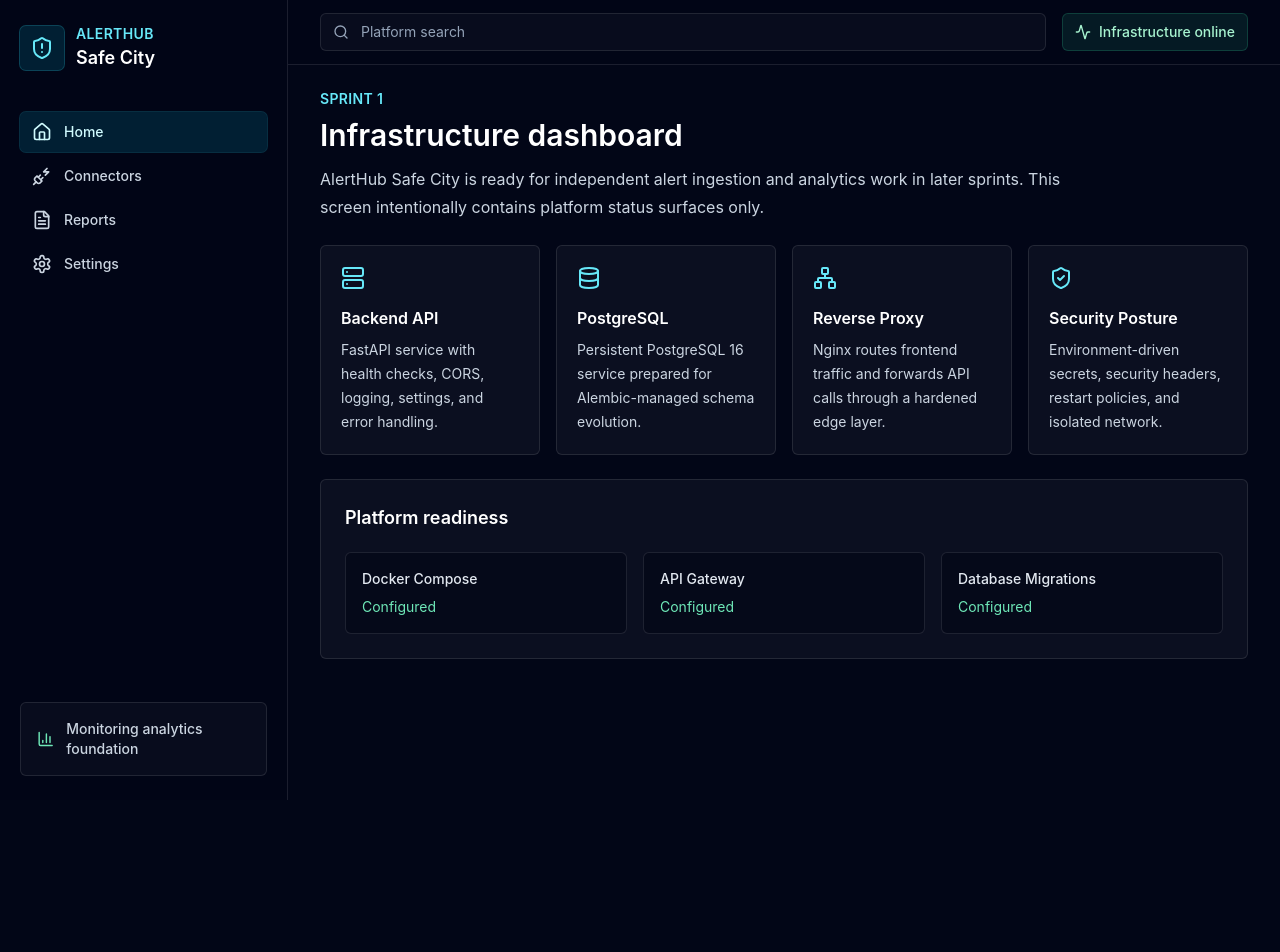
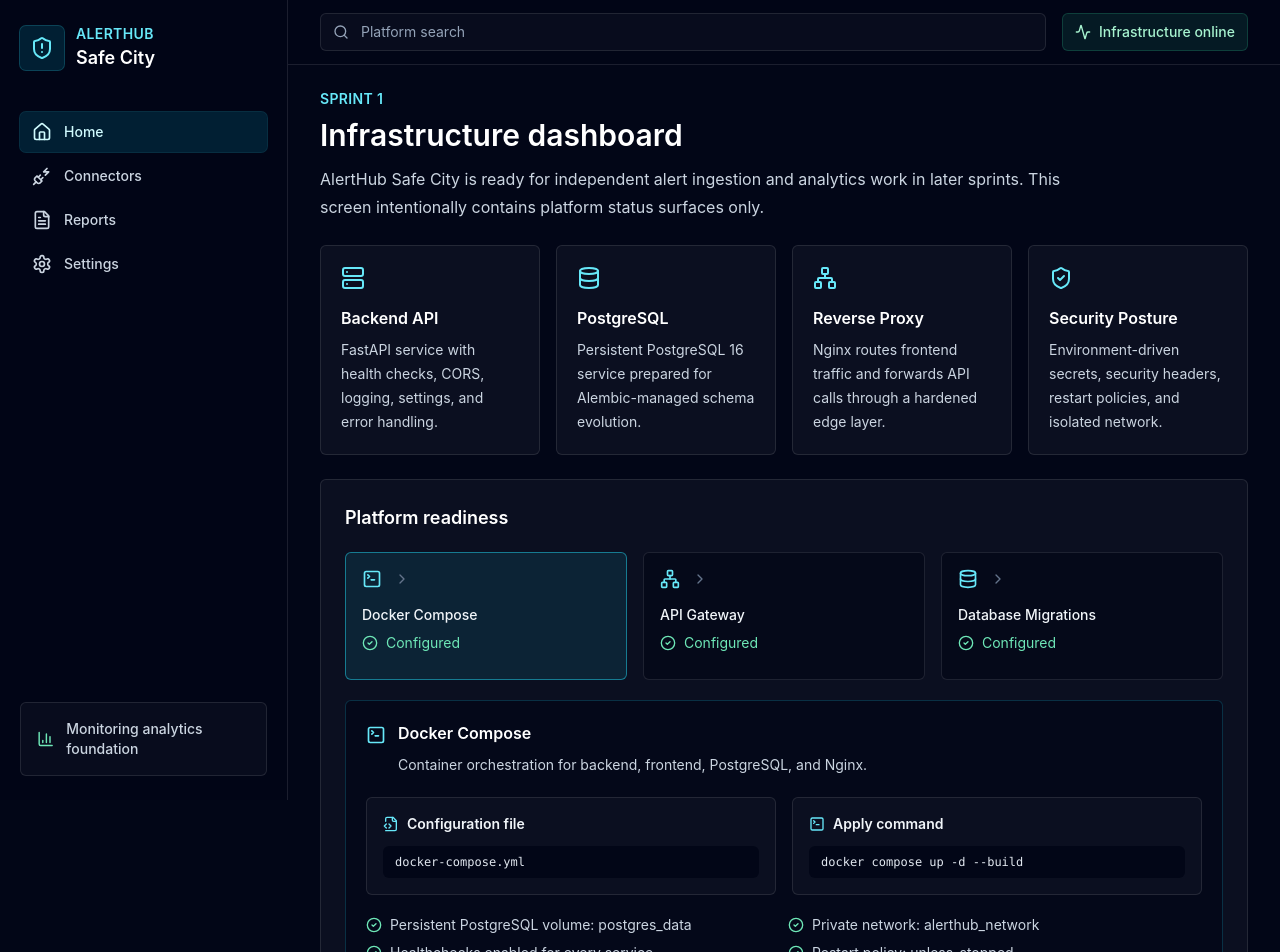
Before and after one commit to gaouchio92-droid/AlertHub-SafeCity, a React (Vite) app in the folder frontend/: page /home in a window 1280 px wide. Shown: the top 952 px of the page. Before the commit the page ends 800 px from the top, so only its background shows below. Built offline with nearby package versions, Linux system fonts and the light colour scheme; no server answers.

Commit message:
Add interactive platform readiness details

```diff
--- a/frontend/src/pages/HomePage.tsx
+++ b/frontend/src/pages/HomePage.tsx
@@ -1,4 +1,14 @@
-import { Database, Network, Server, ShieldCheck } from 'lucide-react';
+import { useState } from 'react';
+import {
+  CheckCircle2,
+  ChevronRight,
+  Database,
+  FileCode2,
+  Network,
+  Server,
+  ShieldCheck,
+  TerminalSquare,
+} from 'lucide-react';
 
 const cards = [
   {
@@ -23,7 +33,60 @@ const cards = [
   },
 ];
 
+const readinessItems = [
+  {
+    key: 'docker',
+    title: 'Docker Compose',
+    status: 'Configured',
+    icon: TerminalSquare,
+    description: 'Container orchestration for backend, frontend, PostgreSQL, and Nginx.',
+    file: 'docker-compose.yml',
+    command: 'docker compose up -d --build',
+    details: [
+      'Persistent PostgreSQL volume: postgres_data',
+      'Private network: alerthub_network',
+      'Healthchecks enabled for every service',
+      'Restart policy: unless-stopped',
+    ],
+  },
+  {
+    key: 'gateway',
+    title: 'API Gateway',
+    status: 'Configured',
+    icon: Network,
+    description: 'Nginx reverse proxy for frontend traffic and API routing.',
+    file: 'nginx/default.conf',
+    command: 'docker compose up -d --force-recreate nginx',
+    details: [
+      'Frontend served from /',
+      'Backend API proxied through /api/',
+      'Connector endpoint exposed through /connectors',
+      'Security headers and gzip enabled',
+    ],
+  },
+  {
+    key: 'database',
+    title: 'Database Migrations',
+    status: 'Configured',
+    icon: Database,
+    description: 'Alembic is wired for PostgreSQL schema management.',
+    file: 'backend/alembic.ini',
+    command: 'docker compose exec backend alembic upgrade head',
+    details: [
+      'PostgreSQL 16 service is healthy before backend starts',
+      'SQLAlchemy connection uses DATABASE_URL',
+      'No domain tables are created in Sprint 1',
+      'Future migrations live under backend/alembic/versions',
+    ],
+  },
+] as const;
+
 export function HomePage() {
+  const [selectedReadinessKey, setSelectedReadinessKey] =
+    useState<(typeof readinessItems)[number]['key']>('docker');
+  const selectedReadiness =
+    readinessItems.find((item) => item.key === selectedReadinessKey) ?? readinessItems[0];
+
   return (
     <section className="space-y-6">
       <div>
@@ -48,12 +111,73 @@ export function HomePage() {
       <div className="rounded-md border border-white/10 bg-white/[0.04] p-6">
         <h3 className="text-lg font-semibold text-white">Platform readiness</h3>
         <div className="mt-5 grid gap-4 md:grid-cols-3">
-          {['Docker Compose', 'API Gateway', 'Database Migrations'].map((item) => (
-            <div key={item} className="rounded-md border border-white/10 bg-slate-950/60 p-4">
-              <p className="text-sm font-medium text-slate-200">{item}</p>
-              <p className="mt-2 text-sm text-emerald-300">Configured</p>
+          {readinessItems.map((item) => (
+            <button
+              key={item.key}
+              type="button"
+              onClick={() => setSelectedReadinessKey(item.key)}
+              className={[
+                'flex min-h-32 flex-col rounded-md border p-4 text-left transition',
+                selectedReadinessKey === item.key
+                  ? 'border-cyan-400/50 bg-cyan-400/10'
+                  : 'border-white/10 bg-slate-950/60 hover:border-cyan-400/30 hover:bg-white/[0.06]',
+              ].join(' ')}
+              aria-pressed={selectedReadinessKey === item.key}
+            >
+              <div className="flex items-center justify-between gap-3">
+                <item.icon className="h-5 w-5 text-cyan-300" aria-hidden="true" />
+                <ChevronRight className="h-4 w-4 text-slate-500" aria-hidden="true" />
+              </div>
+              <p className="mt-4 text-sm font-medium text-slate-100">{item.title}</p>
+              <p className="mt-2 flex items-center gap-2 text-sm text-emerald-300">
+                <CheckCircle2 className="h-4 w-4" aria-hidden="true" />
+                {item.status}
+              </p>
+            </button>
+          ))}
+        </div>
+
+        <div className="mt-5 rounded-md border border-cyan-400/20 bg-slate-950/70 p-5">
+          <div className="flex items-start gap-3">
+            <selectedReadiness.icon className="mt-1 h-5 w-5 text-cyan-300" aria-hidden="true" />
+            <div className="min-w-0 flex-1">
+              <h4 className="text-base font-semibold text-white">{selectedReadiness.title}</h4>
+              <p className="mt-2 text-sm leading-6 text-slate-300">
+                {selectedReadiness.description}
+              </p>
             </div>
-          ))}
+          </div>
+
+          <div className="mt-5 grid gap-4 lg:grid-cols-2">
+            <div className="rounded-md border border-white/10 bg-white/[0.03] p-4">
+              <div className="flex items-center gap-2 text-sm font-semibold text-slate-100">
+                <FileCode2 className="h-4 w-4 text-cyan-300" aria-hidden="true" />
+                Configuration file
+              </div>
+              <code className="mt-3 block overflow-x-auto rounded-md bg-slate-950 px-3 py-2 text-xs text-slate-200">
+                {selectedReadiness.file}
+              </code>
+            </div>
+
+            <div className="rounded-md border border-white/10 bg-white/[0.03] p-4">
+              <div className="flex items-center gap-2 text-sm font-semibold text-slate-100">
+                <TerminalSquare className="h-4 w-4 text-cyan-300" aria-hidden="true" />
+                Apply command
+              </div>
+              <code className="mt-3 block overflow-x-auto rounded-md bg-slate-950 px-3 py-2 text-xs text-slate-200">
+                {selectedReadiness.command}
+              </code>
+            </div>
+          </div>
+
+          <div className="mt-5 grid gap-2 sm:grid-cols-2">
+            {selectedReadiness.details.map((detail) => (
+              <div key={detail} className="flex items-start gap-2 text-sm text-slate-300">
+                <CheckCircle2 className="mt-0.5 h-4 w-4 shrink-0 text-emerald-300" aria-hidden="true" />
+                <span>{detail}</span>
+              </div>
+            ))}
+          </div>
         </div>
       </div>
     </section>
```
